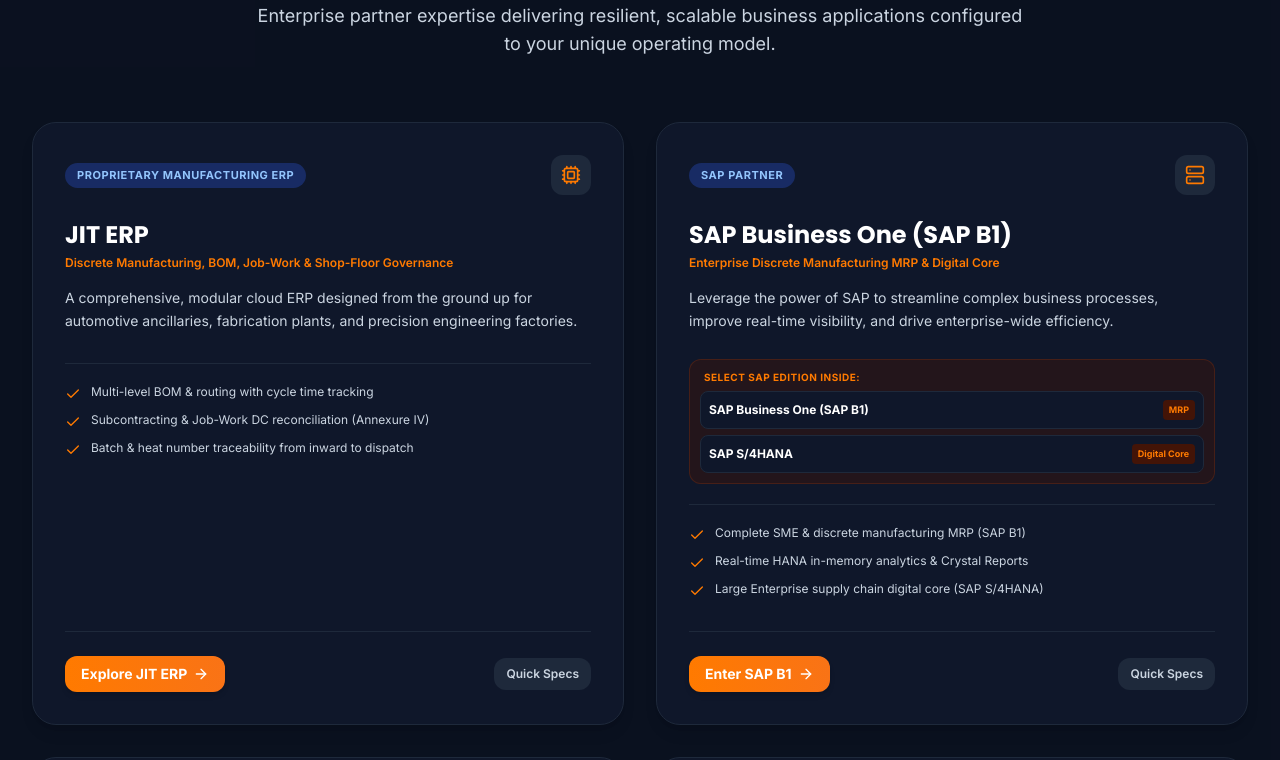
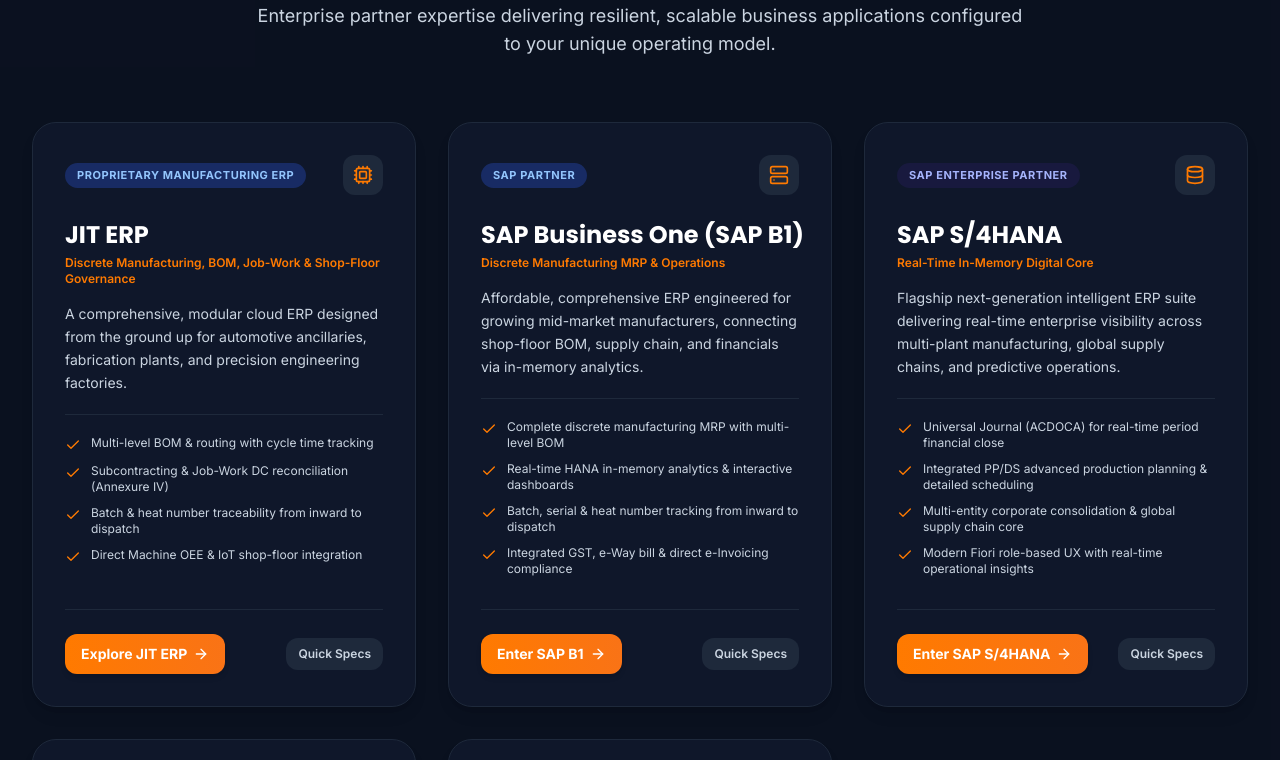
Before and after one commit to Jishnu-Support/jishnuinfotech_website, a React (Vite) app in the folder client/: page / in a window 1280 px wide. Shown: the part 2220-2980 px from the top of the page. Built offline with nearby package versions, Linux system fonts and the light colour scheme.

Commit message:
feat: separate SAP S/4HANA into dedicated card in ERP solutions

```diff
--- a/client/src/components/SolutionsSection.jsx
+++ b/client/src/components/SolutionsSection.jsx
@@ -13,6 +13,7 @@ import {
   Layers,
   Smartphone,
   Cpu,
+  Database,
 } from 'lucide-react';
 import { addons, mobileApps } from '../data/sapAddonsData';
 
@@ -40,29 +41,47 @@ export default function SolutionsSection() {
       color: 'from-blue-600 to-indigo-700',
       badgeColor: 'bg-blue-100 text-blue-800 dark:bg-blue-900/60 dark:text-blue-300',
       icon: Cpu,
+      ctaText: 'Explore JIT ERP',
     },
     {
-      id: 'sap',
+      id: 'sap-b1',
       title: 'SAP Business One (SAP B1)',
       path: '/solutions/sap-business-one',
       platformBadge: 'SAP Partner',
-      subtitle: 'Enterprise Discrete Manufacturing MRP & Digital Core',
-      subLinks: [
-        { name: 'SAP Business One (SAP B1)', path: '/solutions/sap-business-one', tag: 'MRP' },
-        { name: 'SAP S/4HANA', path: '/solutions/sap-s4hana', tag: 'Digital Core' },
-      ],
+      subtitle: 'Discrete Manufacturing MRP & Operations',
       description:
-        'Leverage the power of SAP to streamline complex business processes, improve real-time visibility, and drive enterprise-wide efficiency.',
+        'Affordable, comprehensive ERP engineered for growing mid-market manufacturers, connecting shop-floor BOM, supply chain, and financials via in-memory analytics.',
       keyCapabilities: [
-        'Complete SME & discrete manufacturing MRP (SAP B1)',
-        'Real-time HANA in-memory analytics & Crystal Reports',
-        'Large Enterprise supply chain digital core (SAP S/4HANA)',
-        'Multi-currency, GST, e-Way bill & e-Invoicing compliance',
+        'Complete discrete manufacturing MRP with multi-level BOM',
+        'Real-time HANA in-memory analytics & interactive dashboards',
+        'Batch, serial & heat number tracking from inward to dispatch',
+        'Integrated GST, e-Way bill & direct e-Invoicing compliance',
       ],
       suitableFor: 'Manufacturing, Automotive, Pharma, and Growing Mid-Market Enterprises',
       color: 'from-blue-600 to-brand-deepBlue',
       badgeColor: 'bg-blue-100 text-blue-800 dark:bg-blue-900/60 dark:text-blue-300',
       icon: Server,
+      ctaText: 'Enter SAP B1',
+    },
+    {
+      id: 'sap-s4hana',
+      title: 'SAP S/4HANA',
+      path: '/solutions/sap-s4hana',
+      platformBadge: 'SAP Enterprise Partner',
+      subtitle: 'Real-Time In-Memory Digital Core',
+      description:
+        'Flagship next-generation intelligent ERP suite delivering real-time enterprise visibility across multi-plant manufacturing, global supply chains, and predictive operations.',
+      keyCapabilities: [
+        'Universal Journal (ACDOCA) for real-time period financial close',
+        'Integrated PP/DS advanced production planning & detailed scheduling',
+        'Multi-entity corporate consolidation & global supply chain core',
+        'Modern Fiori role-based UX with real-time operational insights',
+      ],
+      suitableFor: 'Large Enterprises, Multi-Plant Manufacturers & Global Conglomerates',
+      color: 'from-indigo-600 to-blue-800',
+      badgeColor: 'bg-indigo-100 text-indigo-800 dark:bg-indigo-950/60 dark:text-indigo-300',
+      icon: Database,
+      ctaText: 'Enter SAP S/4HANA',
     },
     {
       id: 'netsuite',
@@ -73,15 +92,16 @@ export default function SolutionsSection() {
       description:
         'We help businesses implement and customize NetSuite for better control, scalability, and performance.',
       keyCapabilities: [
-        'Native 100% cloud architecture with zero on-prem hardware',
-        'OneWorld multi-subsidiary financial consolidation',
+        'Native multi-subsidiary financials & OneWorld consolidation',
         'Real-time automated inventory, billing & revenue recognition',
         'SuiteCloud custom workflows, SuiteScript & API integration',
+        'Automated multi-currency & tax compliance management',
       ],
       suitableFor: 'Retail, E-commerce, SaaS, Multi-entity Wholesale & Rapidly Scaling Tech',
       color: 'from-orange-600 to-amber-700',
       badgeColor: 'bg-orange-100 text-orange-800 dark:bg-orange-950/60 dark:text-orange-300',
       icon: Cloud,
+      ctaText: 'Explore NetSuite',
     },
     {
       id: 'zoho',
@@ -101,6 +121,7 @@ export default function SolutionsSection() {
       color: 'from-emerald-600 to-teal-800',
       badgeColor: 'bg-emerald-100 text-emerald-800 dark:bg-emerald-950/60 dark:text-emerald-300',
       icon: Sparkles,
+      ctaText: 'Explore Zoho',
     },
   ];
 
@@ -163,14 +184,14 @@ export default function SolutionsSection() {
           </p>
         </div>
 
-        {/* 4 Core Solutions Cards: JIT ERP, SAP, NetSuite, Zoho */}
-        <div className="grid grid-cols-1 lg:grid-cols-2 gap-8 items-stretch mb-20">
+        {/* 5 Core Enterprise Solutions Cards: JIT ERP, SAP B1, SAP S/4HANA, NetSuite, Zoho */}
+        <div className="grid grid-cols-1 md:grid-cols-2 lg:grid-cols-3 gap-8 items-stretch mb-20">
           {solutions.map((sol) => {
             const Icon = sol.icon;
             return (
               <div
                 key={sol.id}
-                className="group relative bg-white dark:bg-slate-900 rounded-3xl p-8 border border-slate-200 dark:border-slate-800 shadow-lg hover:shadow-2xl hover:border-brand-orange/40 transition-all duration-300 flex flex-col justify-between"
+                className="group relative bg-white dark:bg-slate-900 rounded-3xl p-7 sm:p-8 border border-slate-200 dark:border-slate-800 shadow-lg hover:shadow-2xl hover:border-brand-orange/40 transition-all duration-300 flex flex-col justify-between"
               >
                 {/* Top Banner & Badge */}
                 <div>
@@ -196,32 +217,9 @@ export default function SolutionsSection() {
                     {sol.description}
                   </p>
 
-                  {/* Sub-options for SAP (SAP B1 and SAP S/4HANA) */}
-                  {sol.subLinks && (
-                    <div className="mt-4 p-2.5 rounded-xl bg-orange-50/80 dark:bg-orange-950/40 border border-orange-200/80 dark:border-orange-900/40 space-y-1.5">
-                      <div className="text-[10px] font-bold uppercase tracking-wider text-brand-orange px-1">
-                        Select SAP Edition Inside:
-                      </div>
-                      <div className="grid grid-cols-1 gap-1.5">
-                        {sol.subLinks.map((sub, sIdx) => (
-                          <Link
-                            key={sIdx}
-                            to={sub.path}
-                            className="flex items-center justify-between p-2 rounded-lg bg-white dark:bg-slate-900 text-xs font-bold text-slate-800 dark:text-white hover:text-brand-orange border border-slate-200/60 dark:border-slate-800 shadow-xs hover:border-brand-orange transition-all"
-                          >
-                            <span className="whitespace-nowrap">{sub.name}</span>
-                            <span className="text-[9px] px-1.5 py-0.5 rounded bg-orange-100 text-brand-orange dark:bg-orange-950 whitespace-nowrap">
-                              {sub.tag}
-                            </span>
-                          </Link>
-                        ))}
-                      </div>
-                    </div>
-                  )}
-
                   {/* Bullet points */}
                   <div className="mt-5 pt-5 border-t border-slate-100 dark:border-slate-800 space-y-2.5">
-                    {sol.keyCapabilities.slice(0, 3).map((cap, i) => (
+                    {sol.keyCapabilities.slice(0, 4).map((cap, i) => (
                       <div key={i} className="flex items-start gap-2.5 text-xs text-slate-600 dark:text-slate-300">
                         <Check className="w-4 h-4 text-brand-orange shrink-0 mt-0.5" />
                         <span>{cap}</span>
@@ -234,11 +232,9 @@ export default function SolutionsSection() {
                 <div className="mt-8 pt-6 border-t border-slate-100 dark:border-slate-800 flex items-center justify-between gap-3">
                   <Link
                     to={sol.path}
-                    className="inline-flex items-center gap-1.5 text-sm font-bold text-white bg-gradient-to-r from-brand-orange to-orange-500 hover:from-orange-600 hover:to-orange-500 px-4 py-2 rounded-xl shadow-md transition-all group"
+                    className="inline-flex items-center gap-1.5 text-xs sm:text-sm font-bold text-white bg-gradient-to-r from-brand-orange to-orange-500 hover:from-orange-600 hover:to-orange-500 px-4 py-2.5 rounded-xl shadow-md transition-all group shrink-0"
                   >
-                    <span>
-                      {sol.id === 'sap' ? 'Enter SAP B1' : sol.id === 'jit-erp' ? 'Explore JIT ERP' : 'Explore Inside'}
-                    </span>
+                    <span>{sol.ctaText || 'Explore Solution'}</span>
                     <ArrowRight className="w-4 h-4 group-hover:translate-x-1 transition-transform" />
                   </Link>
 
```
